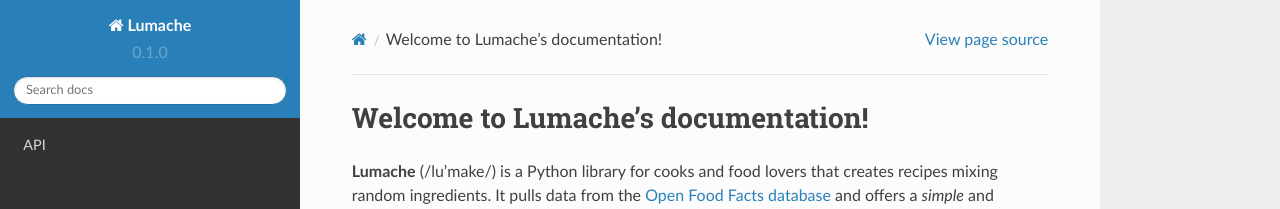
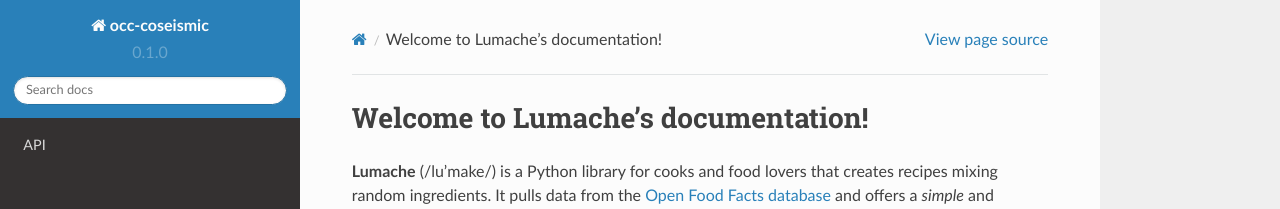
Before and after one commit to uc-eqgeo/occ-coseismic, a Sphinx documentation site: the page built from docs/source/index.rst, in a window 1280 px wide. Shown: the top 209 px of the page. Built offline with Sphinx 7.4.7 and the Read the Docs theme 2.0.0, drawn with Linux system fonts in a browser that asks for light colours; pages that are not in the unit, such as notebooks, are missing from menus.

Commit message:
Update conf.py

```diff
--- a/docs/source/conf.py
+++ b/docs/source/conf.py
@@ -2,7 +2,7 @@
 
 # -- Project information
 
-project = 'Lumache'
+project = 'occ-coseismic'
 copyright = '2021, Graziella'
 author = 'Graziella'
 
```
